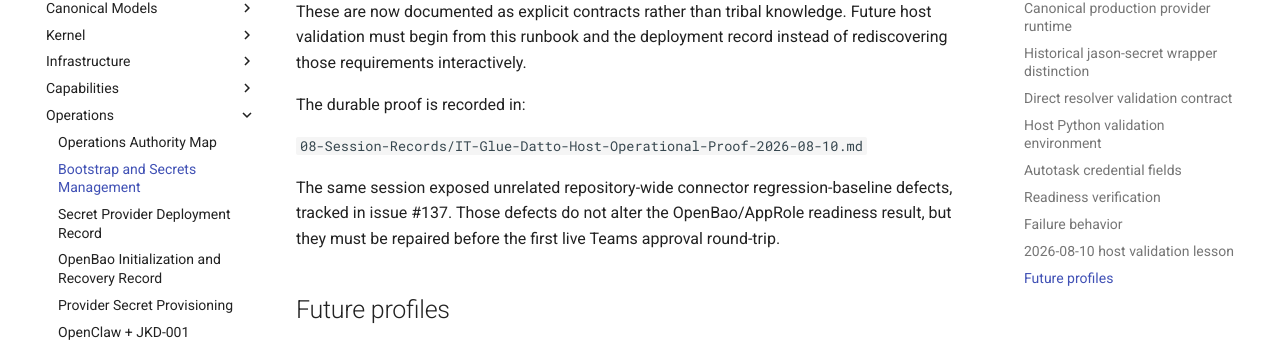
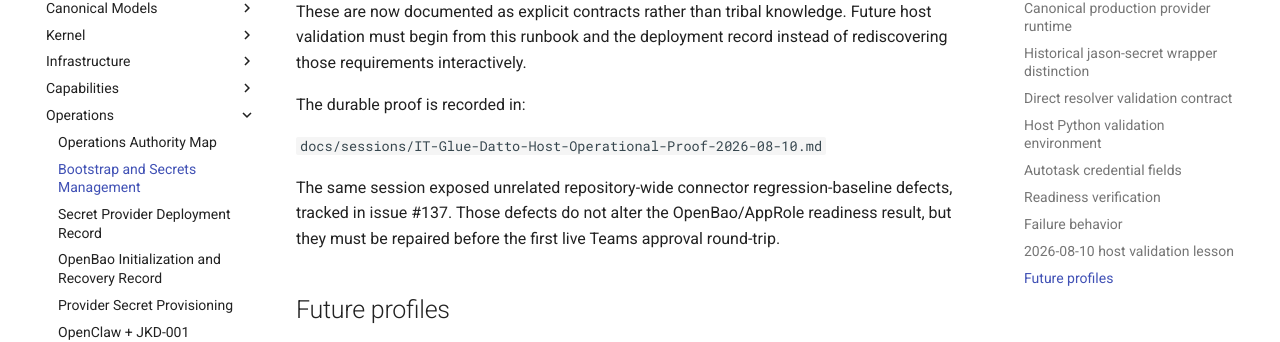
Before and after one commit to al-teamaot-com/jason, an MkDocs documentation site: the page built from docs/operations/Jason-Bootstrap-and-Secrets-Runbook.md, in a window 1280 px wide and 900 px high, scrolled down 5902 px. Shown: the part 262-604 px from the top of the window. Built offline with MkDocs 1.6.1 and Material for MkDocs 9.7.7, drawn with Linux system fonts in a browser that asks for light colours; comment, search, counter and statistics services are not loaded; some of the changed text lies outside the part shown.

Commit message:
Repair bootstrap runbook documentation paths

```diff
--- a/docs/operations/Jason-Bootstrap-and-Secrets-Runbook.md
+++ b/docs/operations/Jason-Bootstrap-and-Secrets-Runbook.md
@@ -12,7 +12,7 @@
 
 Every deployed Jason environment must maintain a concrete, verified secret-provider deployment record at:
 
-`07-Operations/Jason-Secret-Provider-Deployment-Record.md`
+`docs/operations/Jason-Secret-Provider-Deployment-Record.md`
 
 That record is the source of truth for the actual runtime type, service or container name, listener, TLS mode, executable and wrapper paths, configuration, storage, authentication, logical-name mappings, audit status, backup and restore status, ownership, and health commands.
 
@@ -198,7 +198,7 @@
 
 The durable proof is recorded in:
 
-`08-Session-Records/IT-Glue-Datto-Host-Operational-Proof-2026-08-10.md`
+`docs/sessions/IT-Glue-Datto-Host-Operational-Proof-2026-08-10.md`
 
 The same session exposed unrelated repository-wide connector regression-baseline defects, tracked in issue #137. Those defects do not alter the OpenBao/AppRole readiness result, but they must be repaired before the first live Teams approval round-trip.
 
```
